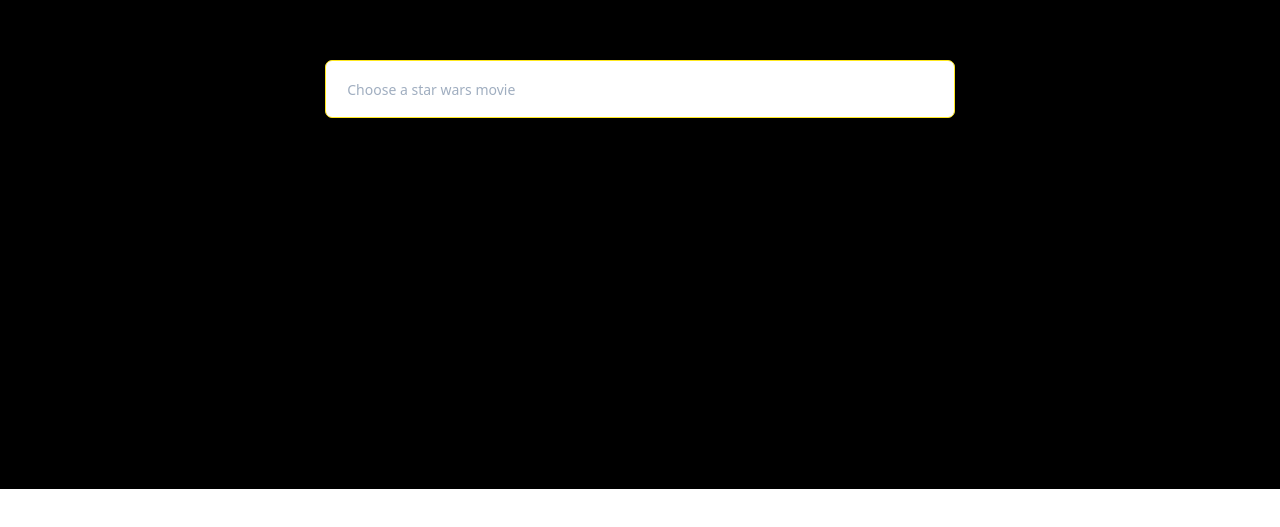
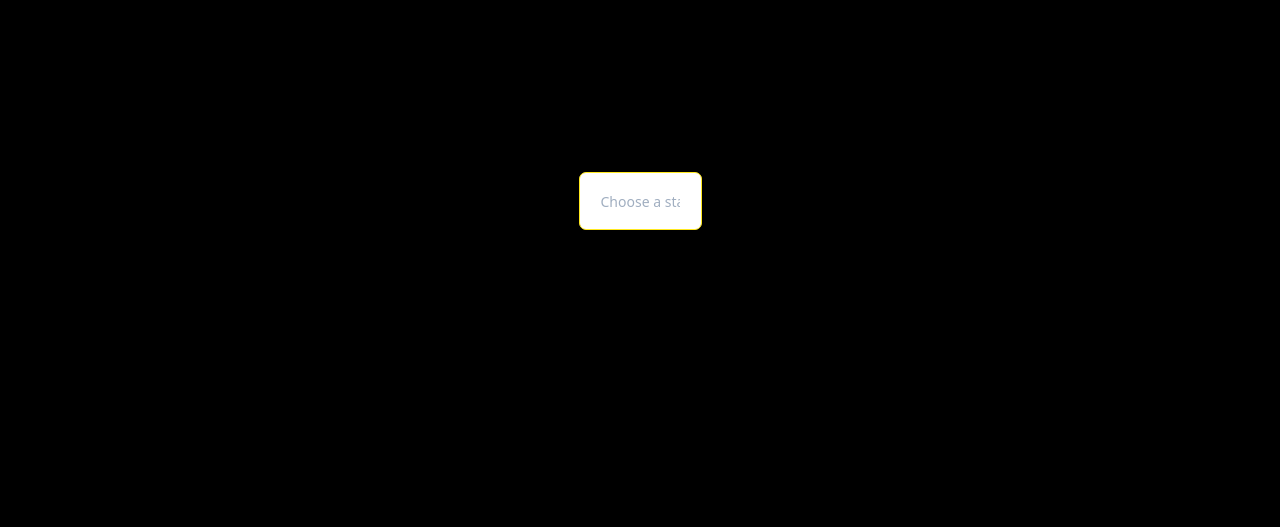
Before and after one commit to francisudeji/star-wars-movies, a Next.js app: page / in a window 1280 px wide. Shown: the part 311-838 px from the top of the page. Before the commit the page ends 800 px from the top, so only its background shows below. Built offline with nearby package versions, Linux system fonts and the light colour scheme.

Commit message:
Remove react query provider

```diff
--- a/src/pages/_app.js
+++ b/src/pages/_app.js
@@ -1,25 +1,16 @@
 import '@/css/tailwind.css'
 import Head from 'next/head'
-import { ReactQueryConfigProvider } from 'react-query'
 
-const queryConfig = {
-  queries: {
-    useErrorBoundary: true,
-    refetchOnWindowFocus: false
-  }
-}
 export default function App({ Component, pageProps }) {
   return (
-    <div className="antialiased text-gray-900">
+    <div className="antialiased text-gray-900 min-h-screen">
       <Head>
         <meta name="msapplication-TileColor" content="#000000" />
         <meta name="theme-color" content="#FFE81F" />
       </Head>
 
-      <main>
-        <ReactQueryConfigProvider config={{ queryConfig }}>
-          <Component {...pageProps} />
-        </ReactQueryConfigProvider>
+      <main className="h-full min-h-screen py-32 bg-black flex items-center justify-center">
+        <Component {...pageProps} />
       </main>
     </div>
   )
```
